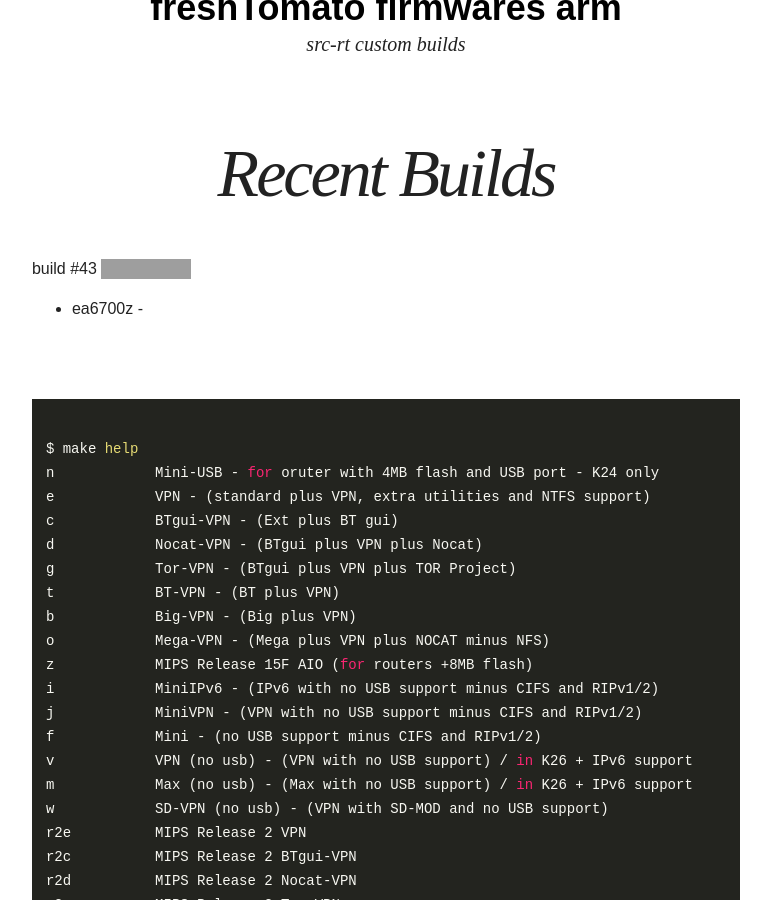
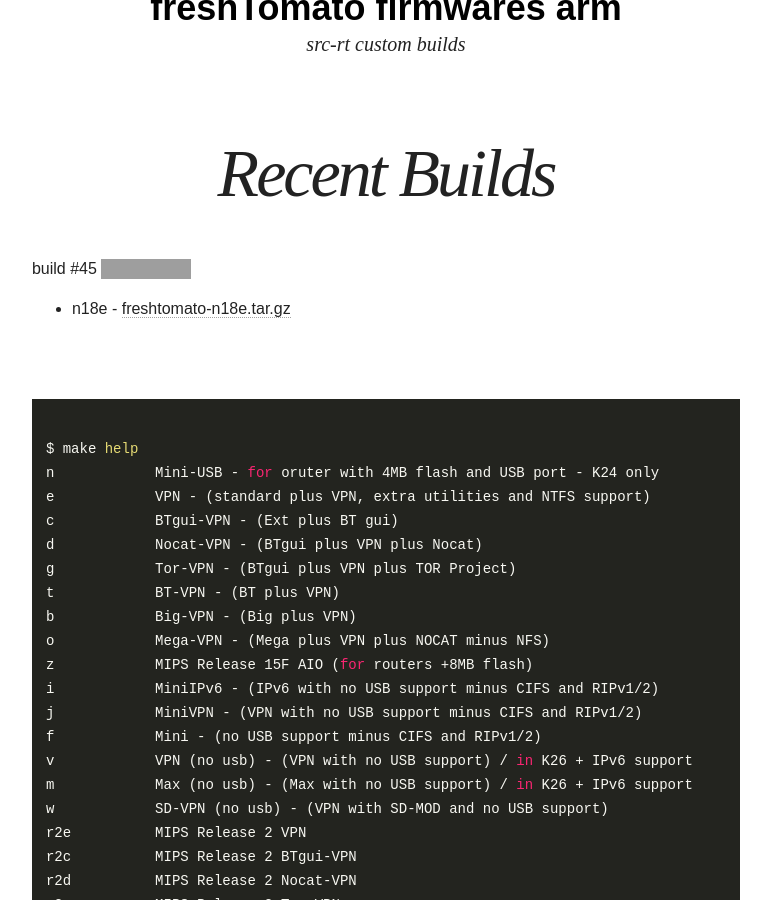
Before and after one commit to oglopss/freshTomato-ARM-ci-jekyll, a Jekyll site: the page built from index.html, in a window 1280 px wide and 900 px high, scrolled down 339 px. Shown: the whole window, without its empty margins (254-1025 px from the left). Built offline with Jekyll 4.4.1, drawn with Linux system fonts in a browser that asks for light colours; nearby versions of some CDN libraries; grey boxes are pictures that could not be loaded.

Commit message:
Travis build 45 n18e pushed to gh-pages

```diff
--- a/_data/ss.yml
+++ b/_data/ss.yml
@@ -1,3 +1,3 @@
-build: 43
+build: 45
 files:
-  - 0021 ea6700z
+  - 0003 n18e freshtomato-n18e.tar.gz
```
